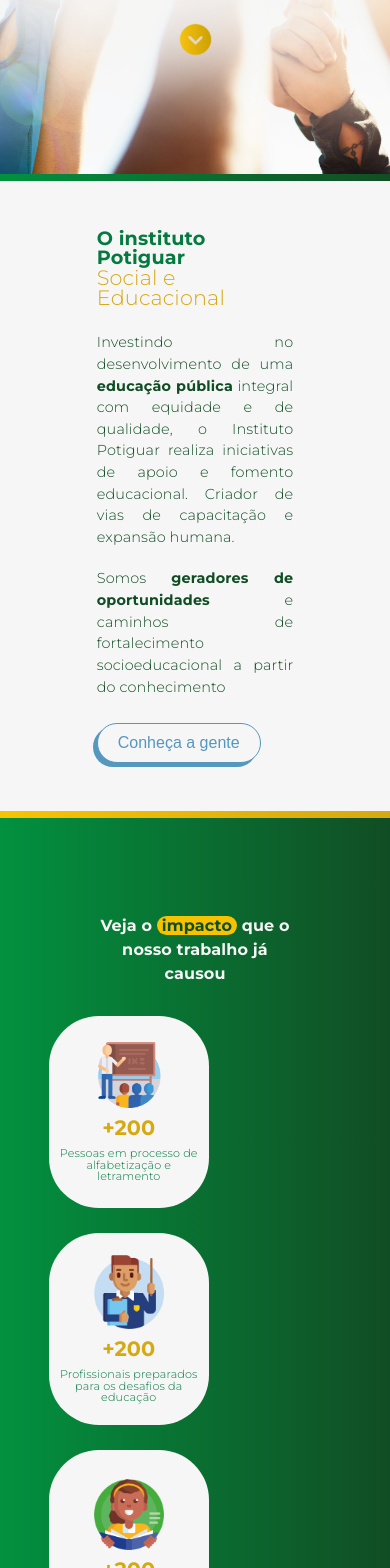
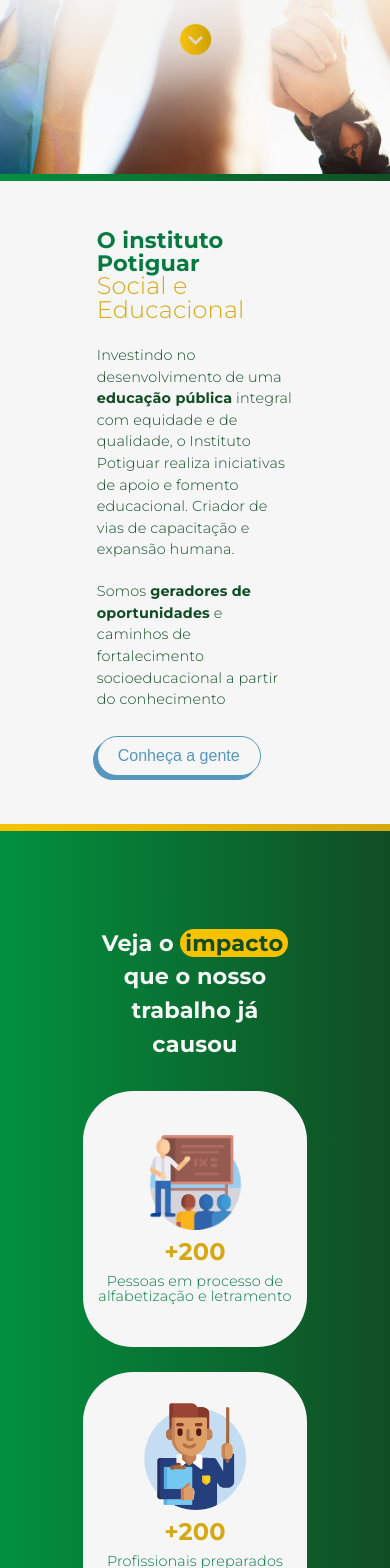
Before and after one commit to esaumatias/instituto-potiguar-web, a React (Create React App) app: page / in a window 390 px wide. Shown: the part 387-1955 px from the top of the page. Built offline with nearby package versions, Linux system fonts and the light colour scheme.

Commit message:
style - implementa css para dispositivos mobile

```diff
--- a/src/Pages/Home/components/Section2/Section2.css
+++ b/src/Pages/Home/components/Section2/Section2.css
@@ -105,6 +105,7 @@
   .containerSection2 .containerText .text,
   .containerSection2 .button {
     font-size: 1rem;
+    text-align: start;
   }
   .containerSection2 .content {
     padding: 4rem
@@ -113,13 +114,14 @@
 
 @media only screen and (max-width: 488px) {
   .containerSection2 .title {
-    font-size: 1.2rem;
+    font-size: 1.4rem;
   }
   .containerSection2 .subtitle {
-    font-size: 1.3rem;
+    font-size: 1.5rem;
   }
   .containerSection2 .containerText .text {
     font-size: 0.9rem;
+    text-align: start;
   }
   .containerSection2 .button {
     font-size: 0.8rem;
--- a/src/Pages/Home/components/Section3/Section3.css
+++ b/src/Pages/Home/components/Section3/Section3.css
@@ -79,9 +79,13 @@
 }
 
 @media only screen and (max-width: 1127px) {
+  .containerCards {
+    justify-content: center;
+  }
   .containerCards .card {
     width: 17rem;
     height: 19rem;
+    justify-content: center;
   }
 
   .containerCards .card .text {
@@ -120,8 +124,8 @@
 
 @media only screen and (max-width: 775px) {
   .containerCards .card {
-    width: 13rem;
-    height: 15rem;
+    width: 14rem;
+    height: 16rem;
   }
 
   .containerCards .card .text {
@@ -140,8 +144,8 @@
 
 @media only screen and (max-width: 570px) {
   .containerCards .card {
-    width: 12rem;
-    height: 14rem;
+    width: 14rem;
+    height: 16rem;
   }
 
   .containerCards .card .text {
@@ -160,20 +164,20 @@
 
 @media only screen and (max-width: 470px) {
   .containerCards .card {
-    width: 10rem;
-    height: 12rem;
+    width: 14rem;
+    height: 16rem;
   }
 
   .containerCards .card .text {
-    font-size: 0.7rem;
+    font-size: 0.9rem;
   }
 
   .containerCards .card .title {
-    font-size: 1.3rem;
+    font-size: 1.5rem;
   }
 
   .containerSection3 .titleSection {
-    font-size: 1rem;
+    font-size: 1.4rem;
     width: 100%;
   }
 }
--- a/src/Pages/Home/components/Section4/Section4.css
+++ b/src/Pages/Home/components/Section4/Section4.css
@@ -1,5 +1,5 @@
 .containerSection4 {
-  width: 100vw;
+  width: 80vw;
   font-family: 'Montserrat', sans-serif;
   background-color: #F6F6F6;
   display: flex;
@@ -8,6 +8,7 @@
   align-items: center;
   justify-content: center;
   padding: 6rem;
+  align-self: center;
 }
 
 .containerSection4 .containerTitle {
@@ -117,7 +118,7 @@
     max-width: 700px;
   }
   .containerSection4 .containerTitle .title {
-    font-size: 1.9rem;
+    font-size: 2.5rem;
   }
 
   .containerSection4 .containerTitle .subtitle {
@@ -137,7 +138,7 @@
     max-width: 650px;
   }
   .containerSection4 .containerTitle .title {
-    font-size: 1.7rem;
+    font-size: 2.4rem;
   }
 
   .containerSection4 .containerTitle .subtitle {
@@ -157,7 +158,7 @@
     max-width: 600px;
   }
   .containerSection4 .containerTitle .title {
-    font-size: 1.5rem;
+    font-size: 2.3rem;
   }
 
   .containerSection4 .containerTitle .subtitle {
@@ -177,7 +178,7 @@
     max-width: 550px;
   }
   .containerSection4 .containerTitle .title {
-    font-size: 1.3rem;
+    font-size: 2.2rem;
   }
 
   .containerSection4 .containerTitle .subtitle {
@@ -197,7 +198,7 @@
     max-width: 500px;
   }
   .containerSection4 .containerTitle .title {
-    font-size: 1.2rem;
+    font-size: 2rem;
   }
 
   .containerSection4 .containerTitle .subtitle {
@@ -220,7 +221,7 @@
     max-width: 450px;
   }
   .containerSection4 .containerTitle .title {
-    font-size: 1.1rem;
+    font-size: 2rem;
   }
 
   .containerSection4 .containerTitle .subtitle {
@@ -243,11 +244,11 @@
     max-width: 400px;
   }
   .containerSection4 .containerTitle .title {
-    font-size: 1rem;
+    font-size: 2rem;
   }
 
   .containerSection4 .containerTitle .subtitle {
-    font-size: 1.1srem;
+    font-size: 1.4rem;
   }
   .containerSection4 .containerContent .containerCheckList .button {
     font-size: 0.9rem;
@@ -260,21 +261,21 @@
 
 @media only screen and (max-width: 704px) {
   .containerCheckList .title {
-    font-size: 1.4rem;
-    line-height: 1.4;
+    font-size: 1.5rem;
+    line-height: 0.5;
   }
   .containerSection4 .containerContent .containerCheckList .card div {
-    font-size: 0.6rem;
+    font-size: 0.9rem;
   }
   .containerSection4 .containerContent .containerImage img {
     max-width: 350px;
   }
   .containerSection4 .containerTitle .title {
-    font-size: 0.8rem;
+    font-size: 1.6rem;
   }
 
   .containerSection4 .containerTitle .subtitle {
-    font-size: 0.9rem;
+    font-size: 1.5rem;
   }
   .containerSection4 .containerContent .containerCheckList .button {
     font-size: 0.8rem;
@@ -297,10 +298,10 @@
     line-height: 4;
   }
   .containerSection4 .containerTitle .title {
-    font-size: 1rem;
+    font-size: 1.5rem;
   }
 
   .containerSection4 .containerTitle .subtitle {
-    font-size: 0.9rem;
+    font-size: 1.4rem;
   }
 }
--- a/src/Pages/Home/components/Section4/index.js
+++ b/src/Pages/Home/components/Section4/index.js
@@ -21,18 +21,18 @@
     <section className="containerSection4" id="nossas-soluções">
       <div className="containerTitle">
         <div className="title">
-          Como enfretamos os desafios em prol da educação pública
+          Nossas soluções para enfrentar os desafios da educação pública
         </div>
-        <div className="subtitle">
+        {/* <div className="subtitle">
           de qualidade, integral, inclusiva e com equidade
-        </div>
+        </div> */}
       </div>
       <div className="containerContent">
         <div className="containerImage">
           <img src={imageLogo} alt="criança" />
         </div>
         <div className="containerCheckList">
-          <div className="title">Nossas soluções</div>
+          {/* <div className="title">Nossas soluções</div> */}
           {list.map((item, idx) => (
             <div key={idx} className="card">
               <CheckIcon
--- a/src/Pages/Home/components/Section5/Section5.css
+++ b/src/Pages/Home/components/Section5/Section5.css
@@ -80,7 +80,7 @@
   }
 
   .containerSection5 .containerParceiros .angicos {
-    width: 100px;
+    width: 130px;
   }
 }
 
@@ -90,7 +90,7 @@
   }
 
   .containerSection5 .containerParceiros .angicos {
-    width: 100px;
+    width: 130px;
   }
   .containerSection5 .button {
     font-size: 0.8rem;
--- a/src/Pages/Home/components/Section6/Section6.css
+++ b/src/Pages/Home/components/Section6/Section6.css
@@ -40,18 +40,38 @@
   background-color: red;
 }
 
-/*
-.card {
-  background-color: aqua;
-  width: 200px;
-  height: 200px;
+@media only screen and (max-width: 1033px) {
+  .containerSection6 .containerHeader div {
+    font-size: 2.2rem;
+  }
+  .containerSection6 .containerHeader {
+    padding: 4rem 0;
+  }
 }
 
-.card div {
-  color: red;
+@media only screen and (max-width: 775px) {
+  .containerSection6 .containerHeader div {
+    font-size: 2rem;
+  }
+  .containerSection6 .containerHeader {
+    padding: 4rem 0;
+  }
 }
 
-.containerCard {
-  display: flex;
-  flex-direction: column;
-} */
+@media only screen and (max-width: 570px) {
+  .containerSection6 .containerHeader div {
+    font-size: 1.7rem;
+  }
+  .containerSection6 .containerHeader {
+    padding: 3rem 0;
+  }
+}
+
+@media only screen and (max-width: 470px) {
+  .containerSection6 .containerHeader div {
+    font-size: 1.5rem;
+  }
+  .containerSection6 .containerHeader {
+    padding: 2rem 0;
+  }
+}
--- a/src/Pages/Home/components/Section6/components/CenterMode.css
+++ b/src/Pages/Home/components/Section6/components/CenterMode.css
@@ -50,3 +50,27 @@
   font-weight: 700;
   font-size: 0.9rem;
 }
+
+@media only screen and (max-width: 1033px) {
+  .cardSection6 {
+    width: 26rem;
+    height: 29rem;
+  }
+}
+
+@media only screen and (max-width: 570px) {
+  .cardSection6 {
+    width: 22rem;
+    height: 25rem;
+    border-radius: 3rem;
+  }
+}
+
+@media only screen and (max-width: 470px) {
+  .cardSection6 {
+    width: 18rem;
+    height: 21rem;
+    border-radius: 2rem;
+  }
+
+}
--- a/src/Pages/Home/index.js
+++ b/src/Pages/Home/index.js
@@ -24,6 +24,7 @@
         avatar={Logo}
         placeholder="Enviar mensagem"
         statusMessage="Juntos pela educação, somos mais fortes!"
+        // size="60"
       />
 
       <div className="lineDIvision" />
```
